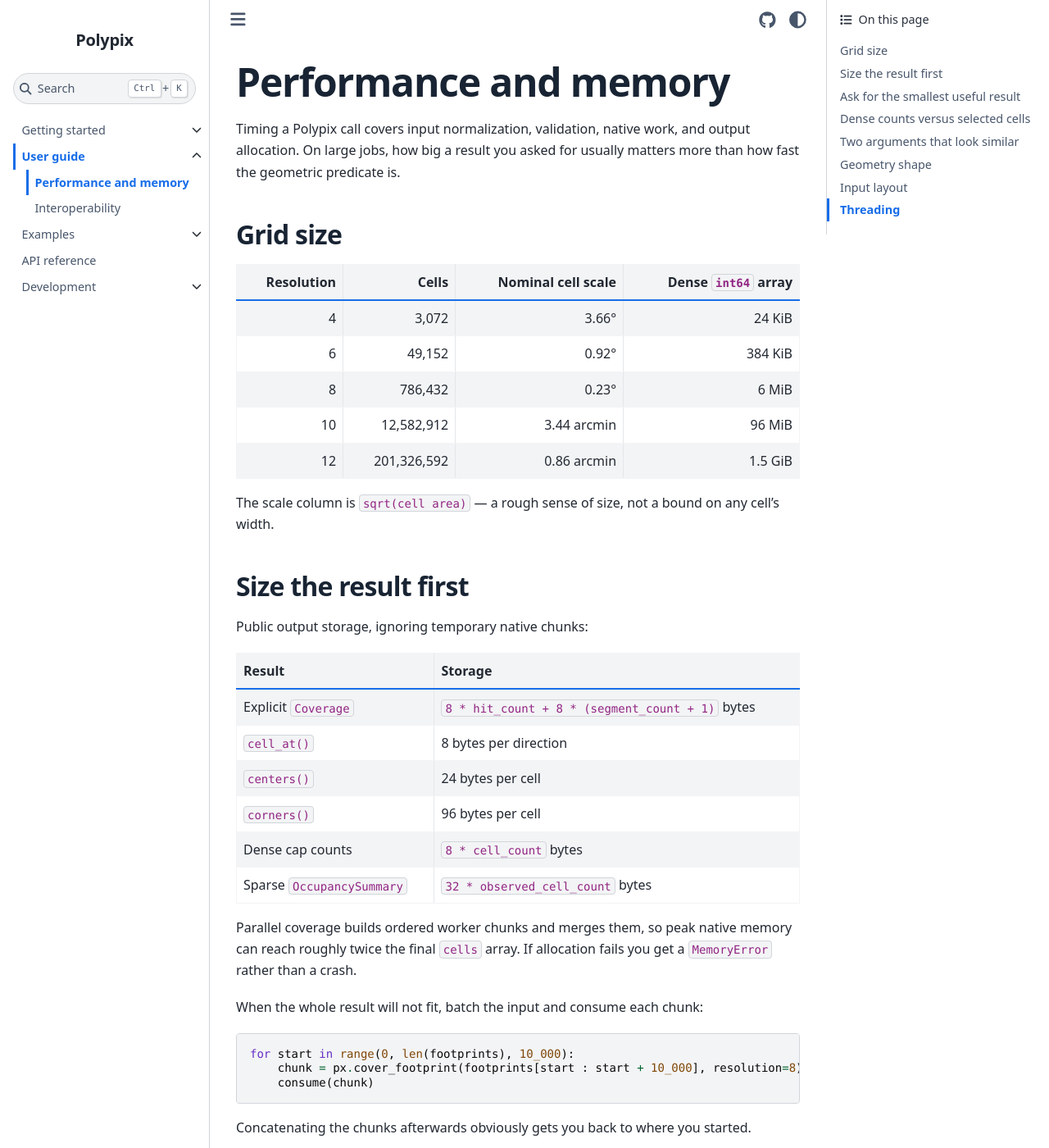
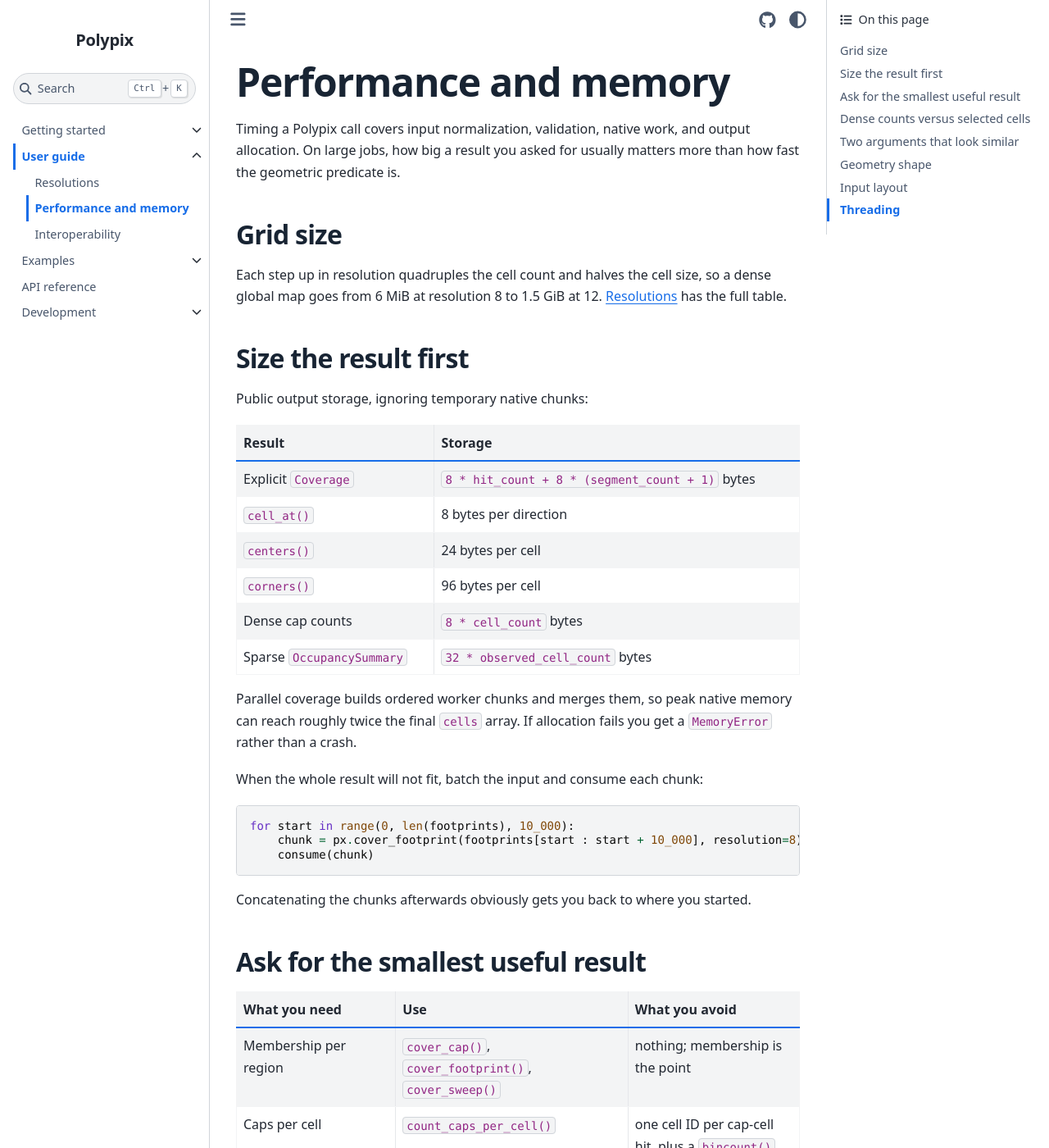
Before and after one commit to JochimMaene/polypix, a Sphinx documentation site: the page built from docs/performance.md, in a window 1280 px wide and 1400 px high. Shown: the whole window at 82% size. Built offline with Sphinx 7.4.7 and the Sphinx Book theme 1.1.4, drawn with Linux system fonts in a browser that asks for light colours; some of the changed text lies outside the part shown.

Commit message:
docs: add a full resolution reference table
New page listing all 30 resolutions with nside, cell count, nominal cell
size, the equivalent distance on the ground, and what a dense int64 map
would cost.

The angular figures are sqrt(cell area), which is what healpy's
nside2resol() reports; generated rather than hand-written, and spot-checked
against healpy's documented values at resolutions 0, 8 and 12. The ground
column uses the IUGG mean radius of 6,371 km.

Worth being explicit that there is no single edge length: HEALPix cells are
equal-area but not equal-shape, so the page says so and calls the figure a
nominal size rather than an edge.

Removes the five-row table from performance.md, which this supersedes, and
points the user guide at it.

```diff
--- a/docs/_static/polypix.css
+++ b/docs/_static/polypix.css
@@ -260,3 +260,14 @@
     margin-top: 1.5rem;
   }
 }
+
+/* Wide numeric reference tables: keep every row on one line. */
+.polypix-reftable {
+  font-size: 0.86rem;
+}
+
+.polypix-reftable td,
+.polypix-reftable th {
+  padding: 0.3rem 0.55rem;
+  white-space: nowrap;
+}
--- a/docs/performance.md
+++ b/docs/performance.md
@@ -6,16 +6,9 @@
 
 ## Grid size
 
-| Resolution | Cells | Nominal cell scale | Dense `int64` array |
-| ---: | ---: | ---: | ---: |
-| 4 | 3,072 | 3.66° | 24 KiB |
-| 6 | 49,152 | 0.92° | 384 KiB |
-| 8 | 786,432 | 0.23° | 6 MiB |
-| 10 | 12,582,912 | 3.44 arcmin | 96 MiB |
-| 12 | 201,326,592 | 0.86 arcmin | 1.5 GiB |
-
-The scale column is `sqrt(cell area)` — a rough sense of size, not a bound on
-any cell's width.
+Each step up in resolution quadruples the cell count and halves the cell size,
+so a dense global map goes from 6 MiB at resolution 8 to 1.5 GiB at 12.
+[Resolutions](resolutions.md) has the full table.
 
 ## Size the result first
 
```
Also changed, not shown: docs/concepts.md (+4 -2 lines), docs/resolutions.md (added, +80 -0 lines).
